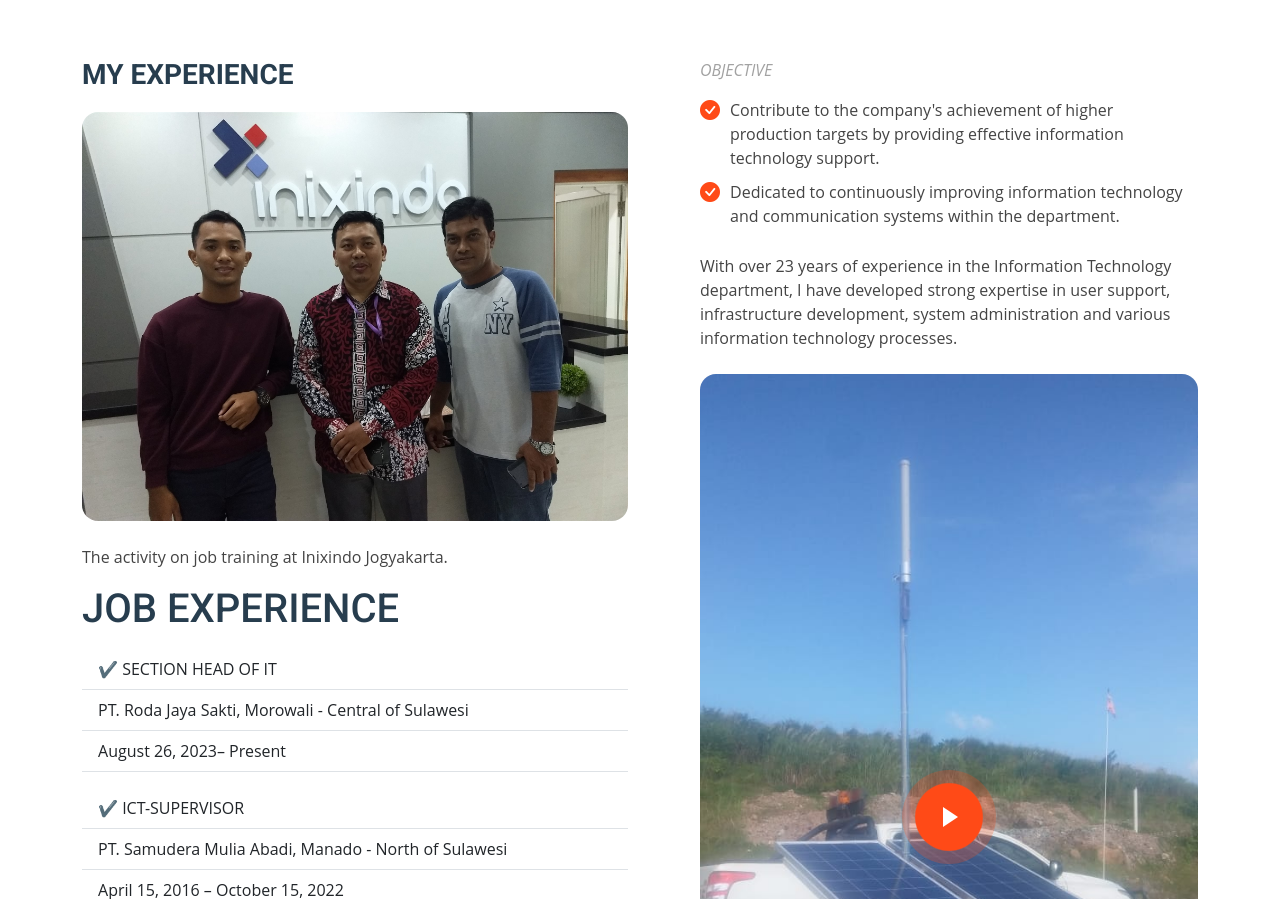
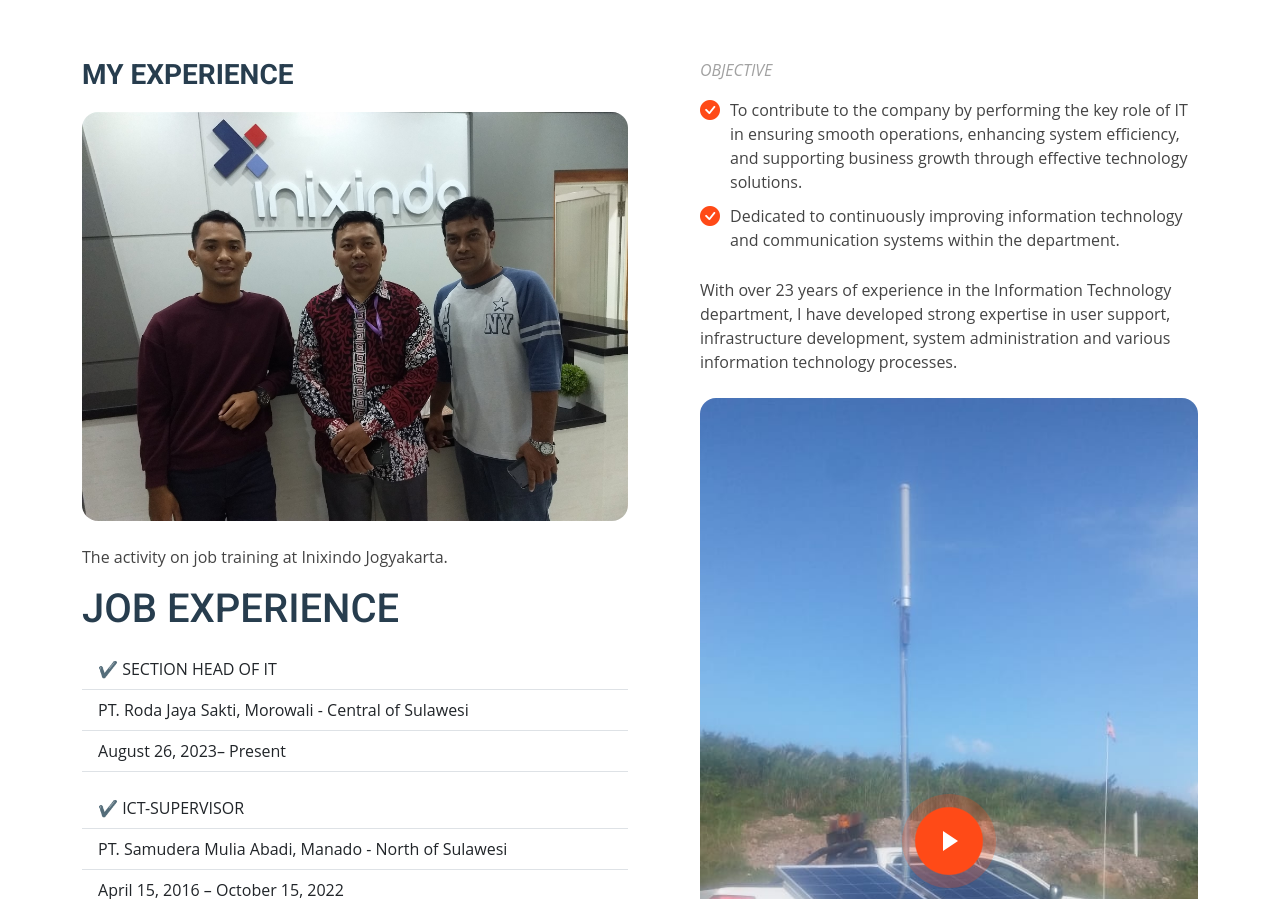
Before and after one commit to rudipaisal/rudipaisal.github.io, a plain HTML site: page index.html in a window 1280 px wide. Shown: the part 802-1701 px from the top of the page. Drawn offline with Linux system fonts and the light colour scheme.

Commit message:
Update index.html

```diff
--- a/index.html
+++ b/index.html
@@ -126,7 +126,7 @@
                 OBJECTIVE
               </p>
               <ul>
-                <li><i class="bi bi-check-circle-fill"></i> <span>Contribute to the company's achievement of higher production targets by providing effective information technology support.</span></li>
+                <li><i class="bi bi-check-circle-fill"></i> <span>To contribute to the company by performing the key role of IT in ensuring smooth operations, enhancing system efficiency, and supporting business growth through effective technology solutions.</span></li>
                 <li><i class="bi bi-check-circle-fill"></i> <span>Dedicated to continuously improving information technology and communication systems within the department.</span></li>
 
               </ul>
```
